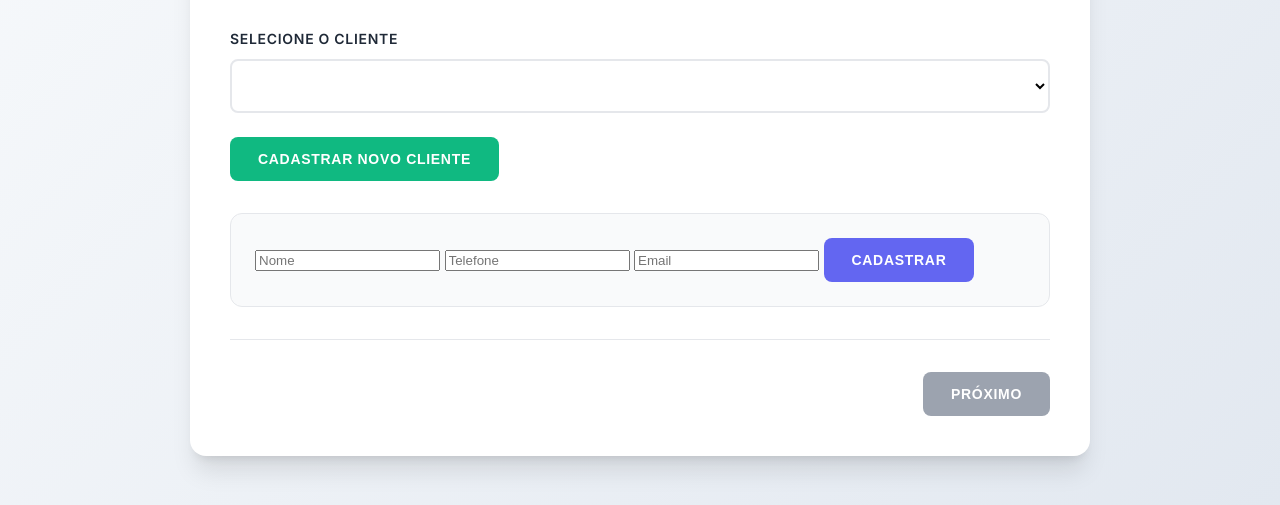
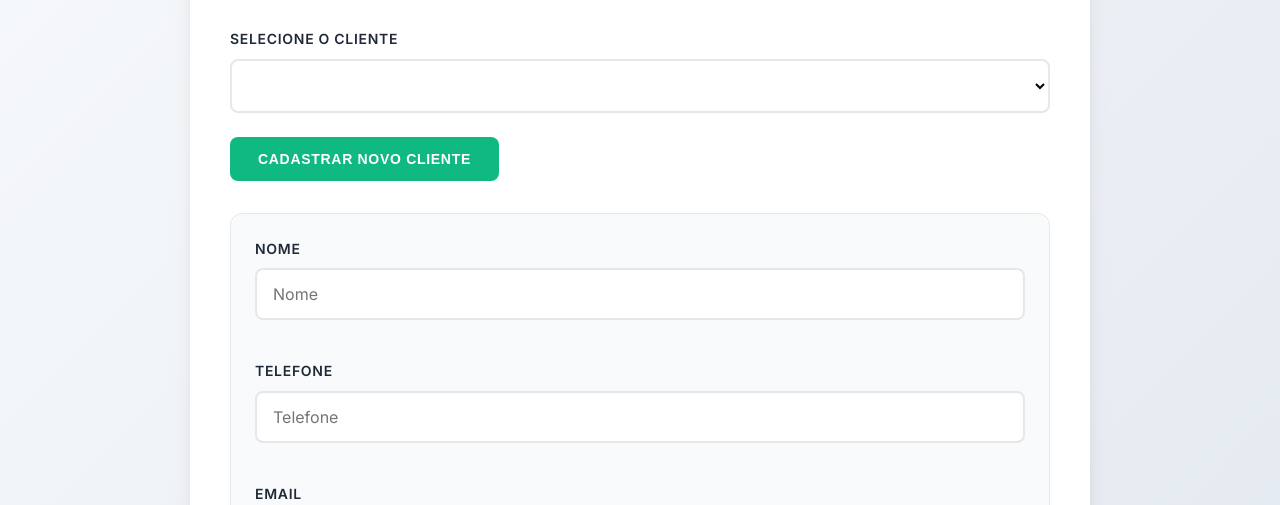
Before and after one commit to pedroluizmm/unireservas, a website: page public/index.html in a window 1280 px wide. Both pictures are taken after a click on the button "CADASTRAR NOVO CLIENTE". Shown: the part 295-800 px from the top of the page. Drawn offline with Linux system fonts and the light colour scheme; no server answers.

Commit message:
style: apply form styles to new client inputs

```diff
--- a/public/app.js
+++ b/public/app.js
@@ -180,7 +180,7 @@ document.getElementById('clienteSelect').addEventListener('change', e => {
 
 document.getElementById('toggleNovoCliente').addEventListener('click', () => {
     const form = document.getElementById('cliente-form');
-    form.style.display = form.style.display === 'block' ? 'none' : 'block';
+    form.classList.toggle('show');
 });
 
 document.getElementById('salvarCliente').addEventListener('click', async () => {
@@ -200,7 +200,7 @@ document.getElementById('salvarCliente').addEventListener('click', async () => {
             document.getElementById('clienteSelect').value = c.id_cliente;
             selectedCliente = c;
             document.getElementById('clienteNext').disabled = false;
-            document.getElementById('cliente-form').style.display = 'none';
+            document.getElementById('cliente-form').classList.remove('show');
         } else {
             toast(c.message || 'Erro ao cadastrar');
         }
--- a/public/index.html
+++ b/public/index.html
@@ -20,9 +20,18 @@
             </div>
             <button id="toggleNovoCliente">Cadastrar Novo Cliente</button>
             <div id="cliente-form" class="novo-cliente">
-                <input id="novoNome" placeholder="Nome" type="text">
-                <input id="novoTelefone" placeholder="Telefone" type="text">
-                <input id="novoEmail" placeholder="Email" type="email">
+                <div class="field">
+                    <label for="novoNome">Nome</label>
+                    <input id="novoNome" placeholder="Nome" type="text">
+                </div>
+                <div class="field">
+                    <label for="novoTelefone">Telefone</label>
+                    <input id="novoTelefone" placeholder="Telefone" type="text">
+                </div>
+                <div class="field">
+                    <label for="novoEmail">Email</label>
+                    <input id="novoEmail" placeholder="Email" type="email">
+                </div>
                 <button id="salvarCliente">Cadastrar</button>
             </div>
             <div class="actions">
```
